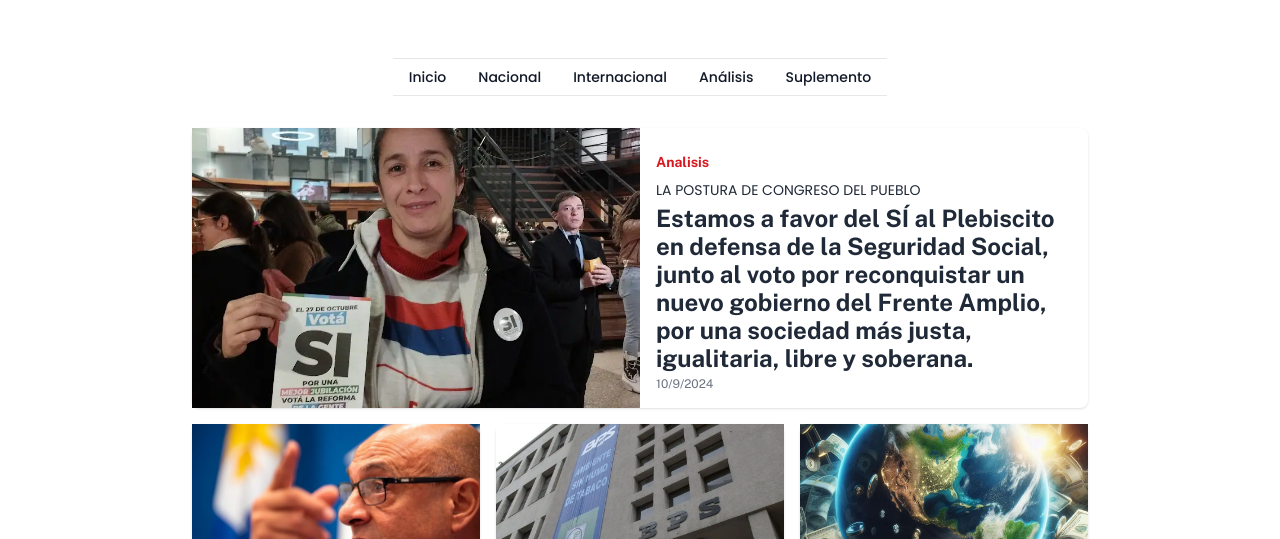
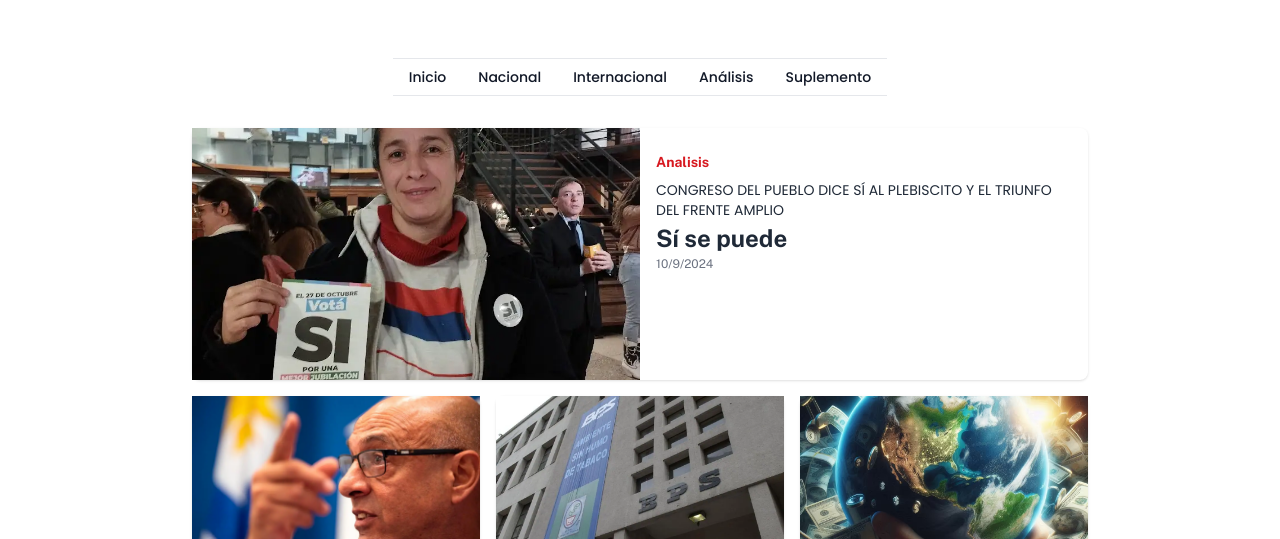
Before and after one commit to mateosebpe/cp-astro, an Astro site: page /columna in a window 1280 px wide. Shown: the part 261-800 px from the top of the page. Built offline with nearby package versions, Linux system fonts and the light colour scheme; Astro itself is replaced by a stand-in of ours.

Commit message:
si se puede

```diff
--- a/src/content/columna/si-al-plebiscito-y-a-ganar-fa-octubre.md
+++ b/src/content/columna/si-al-plebiscito-y-a-ganar-fa-octubre.md
@@ -1,11 +1,13 @@
 ---
-metatitle: "La postura de Congreso del Pueblo"
-title: "Estamos a favor del SÍ al Plebiscito en defensa de la Seguridad Social, junto al voto por reconquistar un nuevo gobierno del Frente Amplio, por una sociedad más justa, igualitaria, libre y soberana."
+title: "Sí se puede"
+metatitle: "Congreso del Pueblo dice SÍ al Plebiscito y el triunfo del Frente Amplio"
 category: 'Analisis'
 publishDate: 2024-09-10
 picture: "/img/columna/angie-vota-si.webp"
 tags: "Frente Amplio, Plebiscito, Congreso del Pueblo, AFAPS"
 ---
+**Estamos a favor del SÍ al Plebiscito en defensa de la Seguridad Social, junto al voto por reconquistar un nuevo gobierno del Frente Amplio, por una sociedad más justa, igualitaria, libre y soberana.**
+
 Faltando casi 50 días para las Elecciones Nacionales y para votar SÍ en defensa de la Seguridad Social, estamos preocupados por las vacilaciones de frenteamplistas que se oponen al Plebiscito, olvidándose de que el Frente Amplio resolvió históricamente que pague más quien gane más, que pague menos quien gane menos.
 
 Estamos viendo la fotografía de la actual correlación de fuerzas predominante en el FA, que en el marco del retroceso revolucionario de los 90 se fue consolidando, desde el punto de vista de clase, es la unidad de la burguesía para ajustar a los trabajadores, desdibujando la alianza histórica del pueblo, de carácter antiimperialista y antioligárquico.  En éste marco lo nuevo es la iniciativa política de los trabajadores y trabajadoras, llevando adelante el plebiscito contra el lucro, por una mejor jubilación, en defensa propia, poniendo al conjunto de los trabajadores y el pueblo a la ofensiva política.
```
